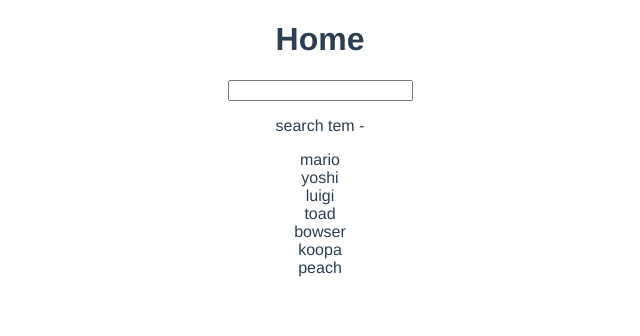
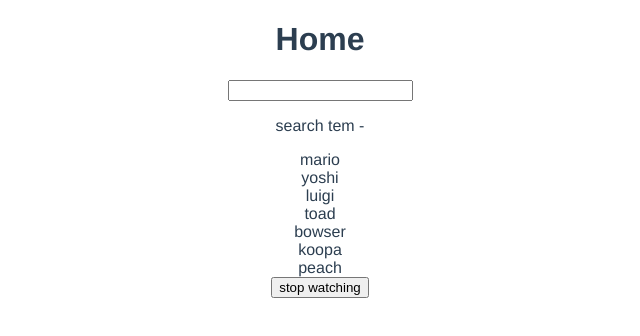
Before and after one commit to kitOl/vue-dojo-blog, a Vue app: page / in a window 1280 px wide. Shown: the top 336 px of the page, without its empty margins (320-960 px from the left). Built offline with nearby package versions, Linux system fonts and the light colour scheme.

Commit message:
added watch and watchEffect

```diff
--- a/src/views/HomeView.vue
+++ b/src/views/HomeView.vue
@@ -4,11 +4,12 @@
     <input type="text" v-model="search" />
     <p>search tem - {{ search }}</p>
     <div v-for="name in matchingNames" :key="name">{{ name }}</div>
+    <button @click="handleClick">stop watching</button>
   </div>
 </template>
 
 <script>
-import { ref, computed } from 'vue';
+import { ref, computed, watch, watchEffect } from 'vue';
 
 // @ is an alias to /src
 
@@ -26,11 +27,24 @@
       'peach',
     ]);
 
+    const stopWatch = watch(search, () => {
+      console.log('watch');
+    });
+
+    const stopEffect = watchEffect(() => {
+      console.log('watchEffect', search.value);
+    });
+
     const matchingNames = computed(() => {
       return names.value.filter((name) => name.includes(search.value));
     });
 
-    return { names, search, matchingNames };
+    const handleClick = () => {
+      stopWatch();
+      stopEffect();
+    };
+
+    return { names, search, matchingNames, handleClick };
   },
 };
 </script>
```
